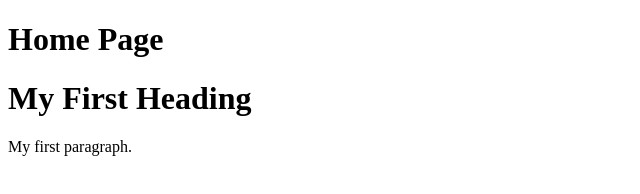
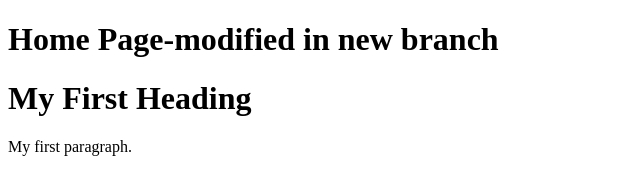
Before and after one commit to bajajcharu/git-demo, a plain HTML site: page web/index.html in a window 1280 px wide. Shown: the whole page, without its empty margins (0-640 px from the left). Drawn offline with Linux system fonts and the light colour scheme.

```diff
--- a/web/index.html
+++ b/web/index.html
@@ -1,7 +1,7 @@
 <!DOCTYPE html>
 <html>
 <body>
-<h1>Home Page</h1>
+<h1>Home Page-modified in new branch</h1>
 <h1>My First Heading</h1>
 <p>My first paragraph.</p>
 
```
